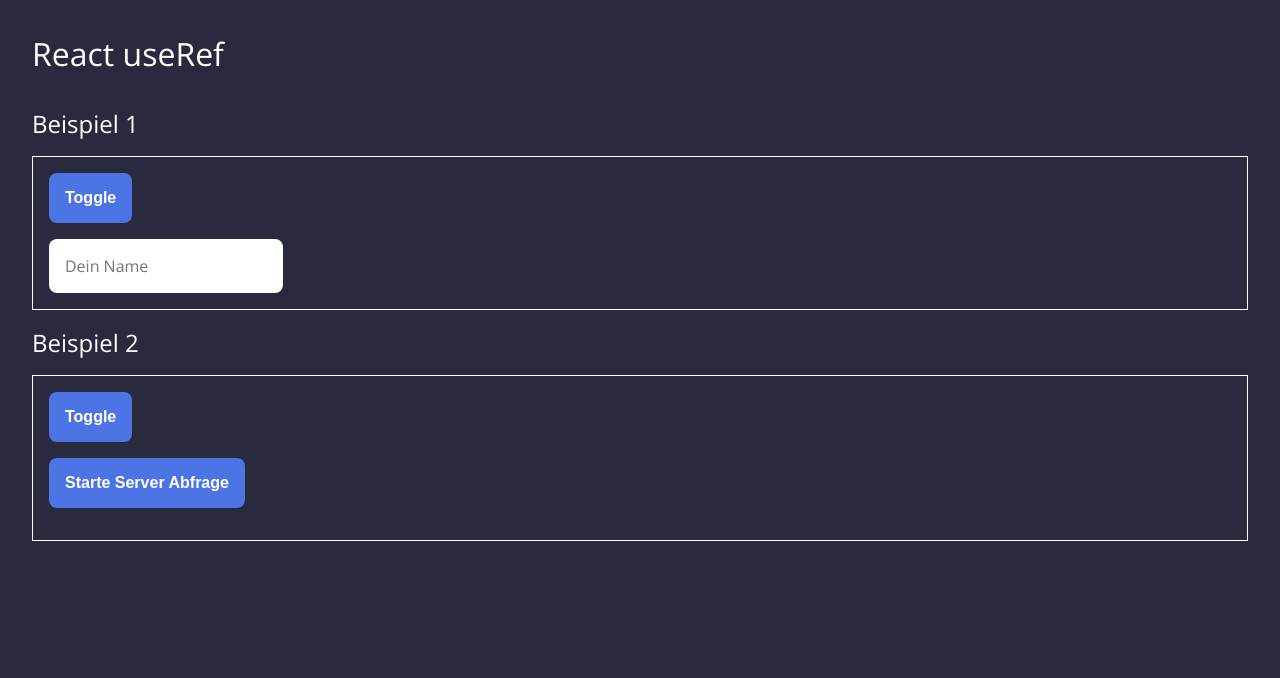
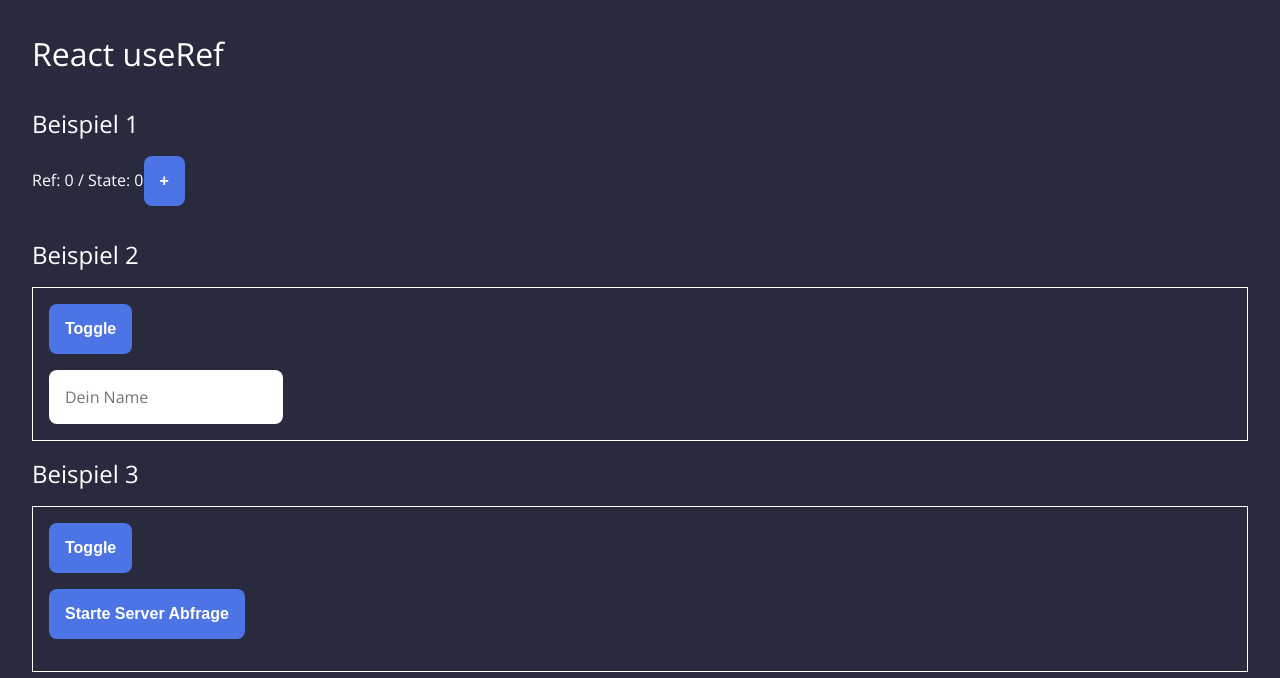
Before and after one commit to SchreibCode/react-use-ref-video, a React (Create React App) app: page / in a window 1280 px wide. Shown: the top 678 px of the page. Built offline with nearby package versions, Linux system fonts and the light colour scheme.

Commit message:
added one more example

```diff
--- a/src/app.jsx
+++ b/src/app.jsx
@@ -1,6 +1,7 @@
 import React from "react";
 import "./app.css";
 import { Async } from "./components/async";
+import { Beispiel } from "./components/beispiel";
 import { Focus } from "./components/focus";
 import { Toggle } from "./components/toggle";
 
@@ -9,10 +10,12 @@ export default function App() {
         <div>
             <h1>React useRef</h1>
             <h2>Beispiel 1</h2>
+            <Beispiel />
+            <h2>Beispiel 2</h2>
             <Toggle>
                 <Focus />
             </Toggle>
-            <h2>Beispiel 2</h2>
+            <h2>Beispiel 3</h2>
             <Toggle>
                 <Async />
             </Toggle>
--- /dev/null
+++ b/src/components/beispiel.jsx
@@ -0,0 +1,17 @@
+import { useRef, useState } from "react";
+
+export function Beispiel() {
+    const ref = useRef(0);
+    const [number, setNumber] = useState(0);
+
+    function onClick() {}
+
+    return (
+        <div>
+            <span>
+                Ref: {ref.current} / State: {number}
+            </span>
+            <button onClick={onClick}>+</button>
+        </div>
+    );
+}
```
